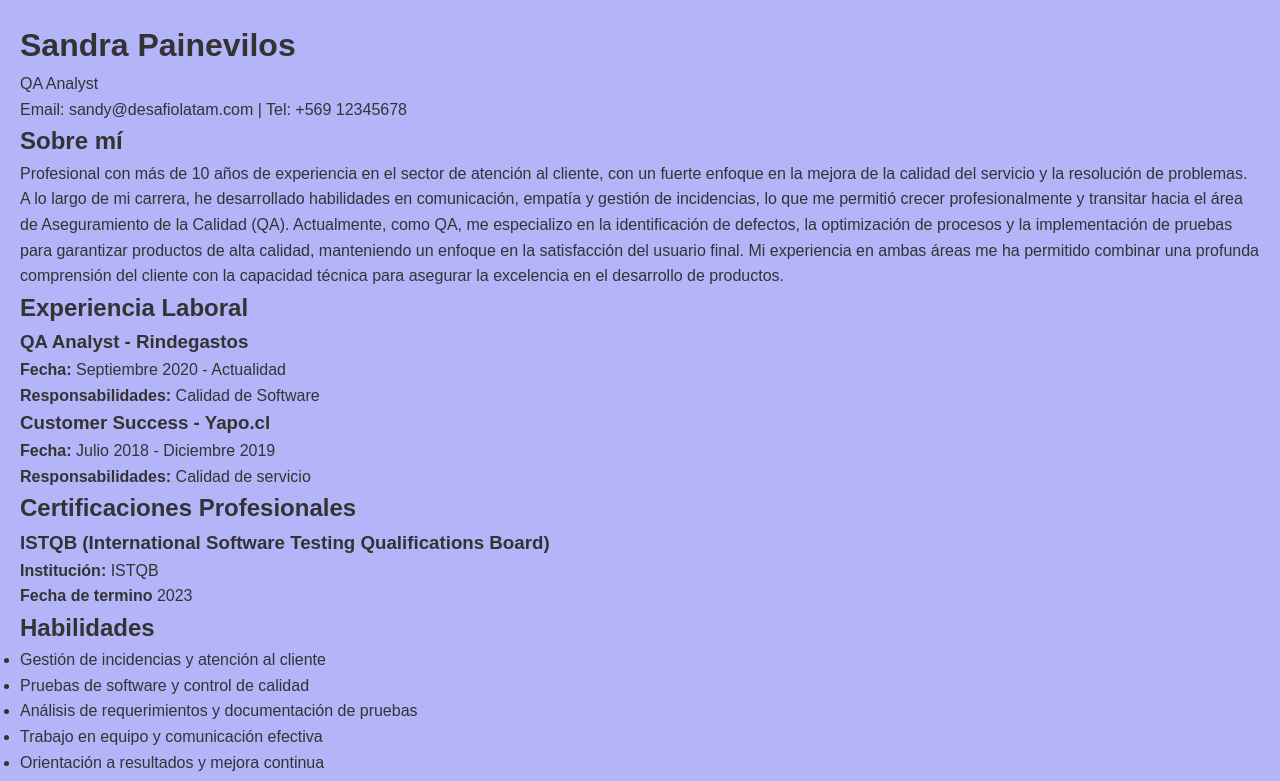
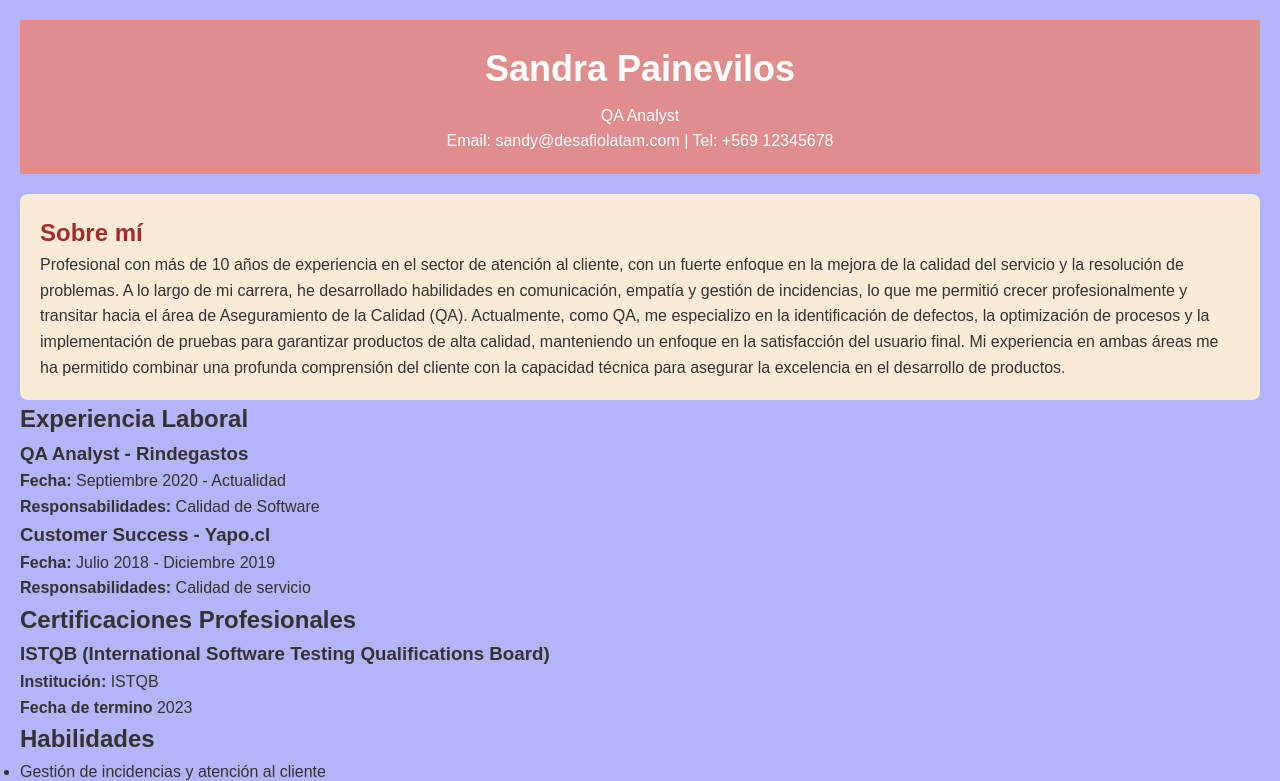
Before and after one commit to Gabcor27/SP-Desarrollo-CV.github.io, a plain HTML site: page index.html in a window 1280 px wide. Shown: the top 781 px of the page. Drawn offline with Linux system fonts and the light colour scheme.

Commit message:
Se agrega css en la sección header y about.

```diff
--- a/assets/styles.css
+++ b/assets/styles.css
@@ -10,3 +10,28 @@ body {
     line-height: 1.6;
     padding: 20px;
 }
+/* Sección header */
+header {
+    background-color: rgb(223, 141, 141);
+    color: white;
+    padding: 20px;
+    text-align: center;
+}
+header h1 {
+    margin-bottom: 5px;
+    font-size: 36px;
+}
+header p {
+    font-size: 16px;
+}
+/* Sección sobre mi */
+.about{
+    background-color: antiquewhite;
+    padding: 20px;
+    margin-top: 20px;
+    border-radius: 8px;
+    box-shadow: 0 0 10px rgba (0,0,0,0.1);
+}
+.about h2 {
+    color: brown;
+}
```
